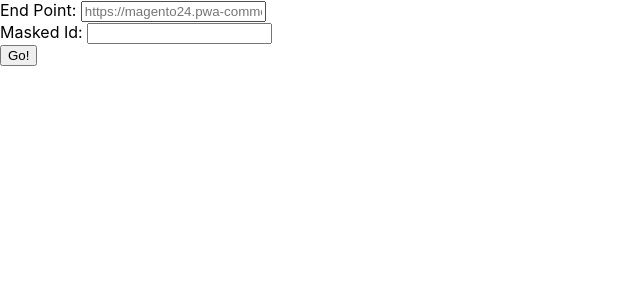
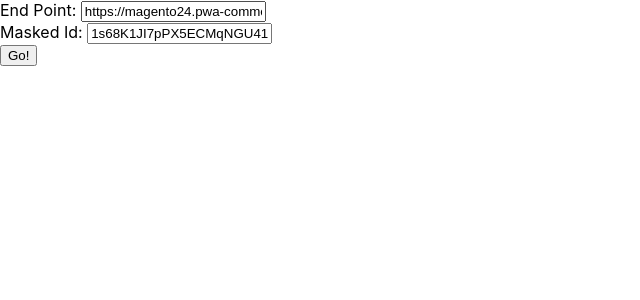
Before and after one commit to TapitaCommerce/tapita-pagebuilder-react, a React (Create React App) app in the folder example/: page / in a window 1280 px wide. Shown: the top 300 px of the page, without its empty margins (0-640 px from the left). Built offline with nearby package versions, Linux system fonts and the light colour scheme.

Commit message:
Add default value

```diff
--- a/example/src/App.js
+++ b/example/src/App.js
@@ -21,11 +21,11 @@
             window.location.href = `/?endPoint=${endPoint}&maskedId=${maskedId}`;
         }}>
             <label>
-                End Point: <input type="text" name="endPoint" id="endPoint_input" placeholder="https://magento24.pwa-commerce.com/pb/graphql/"/>
+                End Point: <input type="text" name="endPoint" id="endPoint_input" defaultValue="https://magento24.pwa-commerce.com/pb/graphql/" />
             </label>
             <br/>
             <label>
-                Masked Id: <input type="text" name="maskedId" id="maskedId_input" />
+                Masked Id: <input type="text" name="maskedId" id="maskedId_input" defaultValue="1s68K1JI7pPX5ECMqNGU41617782977" />
             </label>
             <br/>
             <input type="submit" value="Go!" />
```
